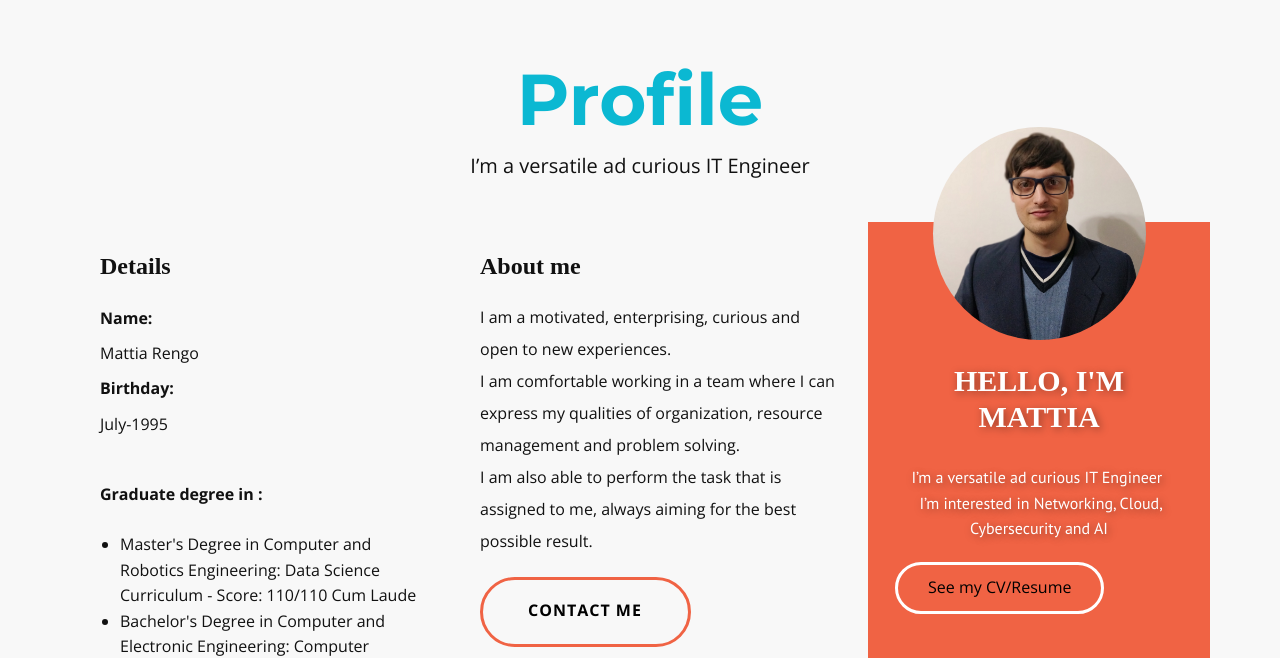
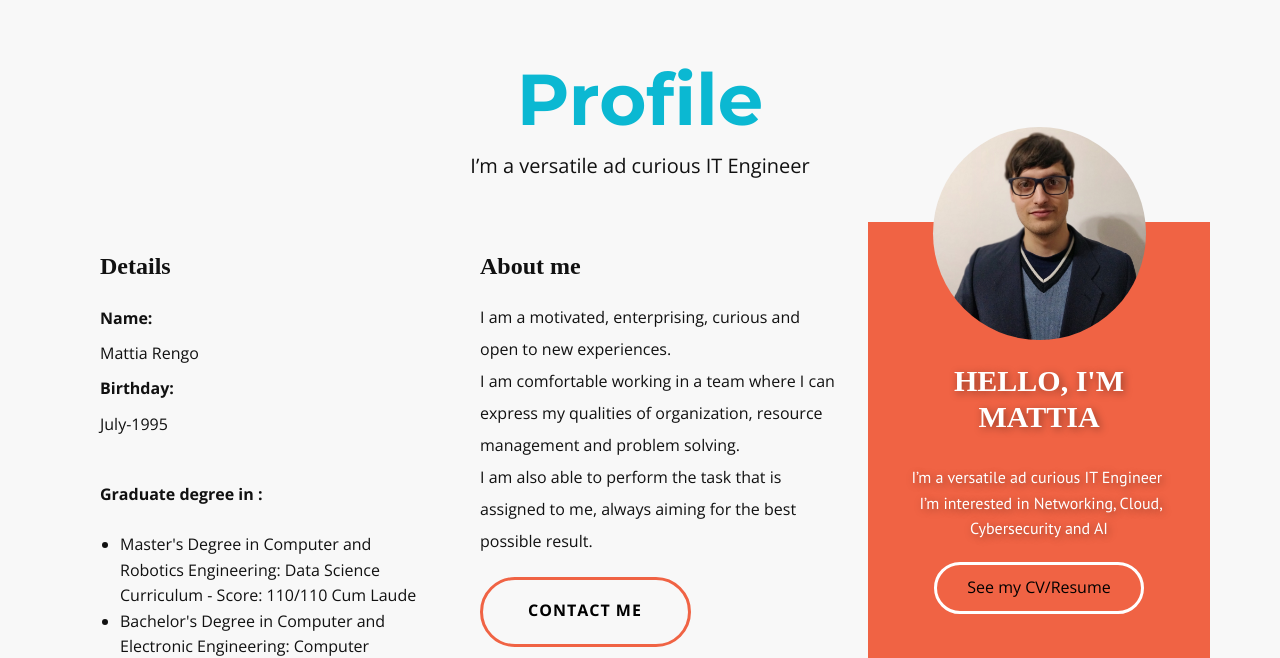
Before and after one commit to MRColorR/MRcolorR.github.io, a plain HTML site: page Mattia-Rengo.html in a window 1280 px wide. Shown: the top 658 px of the page. Drawn offline with nearby package versions, Linux system fonts and the light colour scheme; a web font is replaced by a local one.

Commit message:
Update Mattia-Rengo.html

```diff
--- a/Mattia-Rengo.html
+++ b/Mattia-Rengo.html
@@ -92,8 +92,9 @@ I’m interested in Networking, Cloud, Cybersecurity and AI">
                   <h3 class="u-custom-font u-text u-text-8"> Hello, I'm Mattia</h3>
                   <p class="u-custom-font u-font-pt-sans u-text u-text-9"> I’m a versatile ad curious IT Engineer&nbsp;<br>&nbsp;I’m interested in Networking, Cloud, Cybersecurity and AI<br>
                   </p>
-			<a href="https://drive.google.com/drive/folders/1wma7ENliKV-wo0Mfeh6ON_JOWJZGfMzw?usp=sharing" class="u-active-palette-2-base u-border-3 u-border-white u-border-hover-palette-2-base u-btn u-btn-round u-button-style u-hover-palette-2-base u-none u-radius-50 u-text-active-white u-text-black u-text-hover-white u-btn-2">See my CV/Resume </a>
-
+			<div style="display: flex; justify-content: center;">
+				<a href="https://drive.google.com/drive/folders/1wma7ENliKV-wo0Mfeh6ON_JOWJZGfMzw?usp=sharing" class="u-active-palette-2-base u-border-3 u-border-white u-border-hover-palette-2-base u-btn u-btn-round u-button-style u-hover-palette-2-base u-none u-radius-50 u-text-active-white u-text-black u-text-hover-white u-btn-2">See my CV/Resume </a>
+			</div>
                   <div class="u-social-icons u-spacing-12 u-social-icons-2">
                     <a class="u-social-url" target="_blank" data-type="Custom" title="linkedin" href="https://www.linkedin.com/in/mattia-rengo/"><span class="u-icon u-social-custom u-social-icon u-text-palette-4-dark-1 u-icon-6"><svg class="u-svg-link" preserveAspectRatio="xMidYMin slice" viewBox="0 0 512 512" style=""><use xmlns:xlink="http://www.w3.org/1999/xlink" xlink:href="#svg-211f"></use></svg><svg class="u-svg-content" viewBox="0 0 512 512" x="0px" y="0px" id="svg-211f" style="enable-background:new 0 0 512 512;"><g><g><rect y="160" width="114.496" height="352"></rect>
 </g>
```
